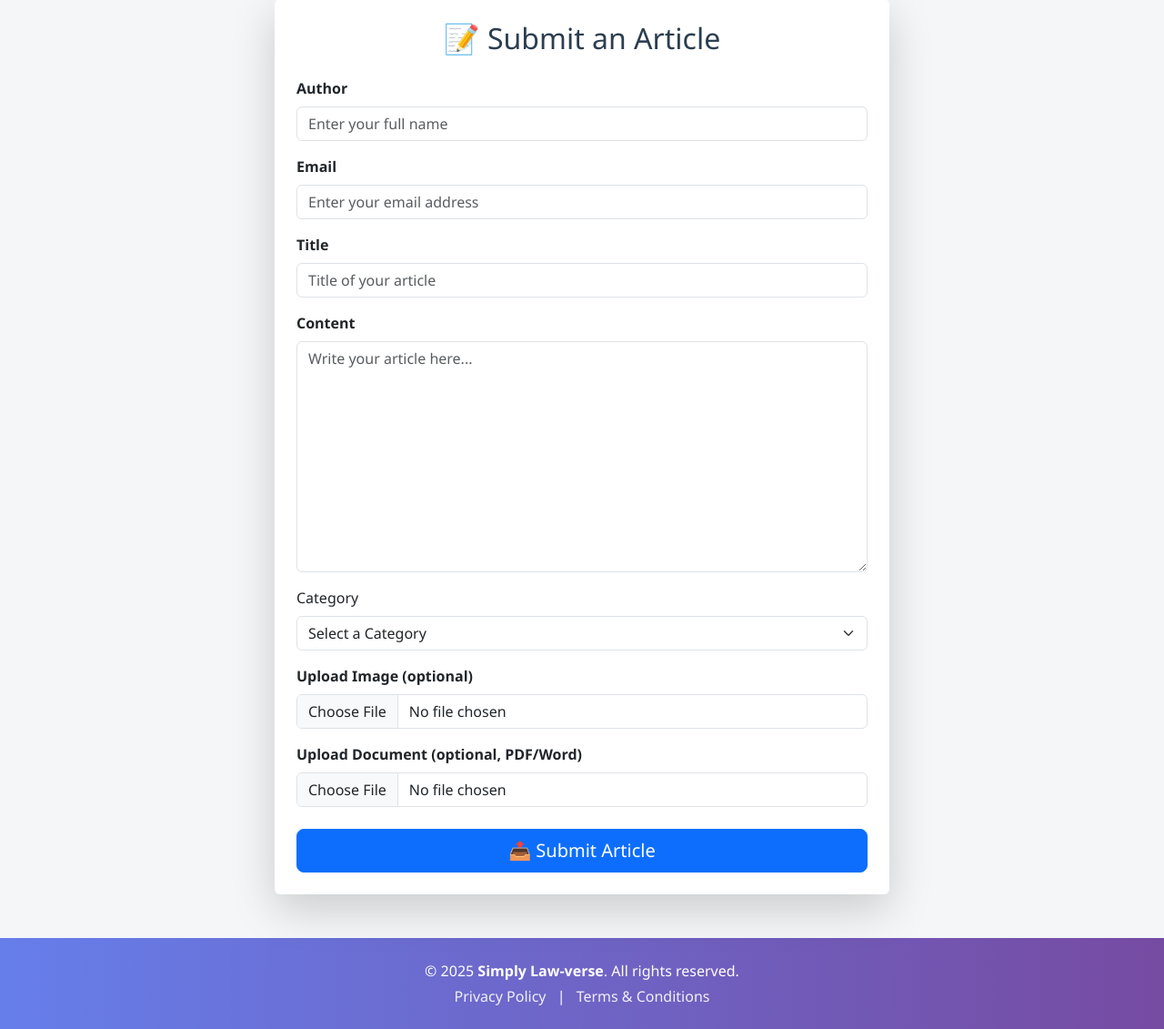
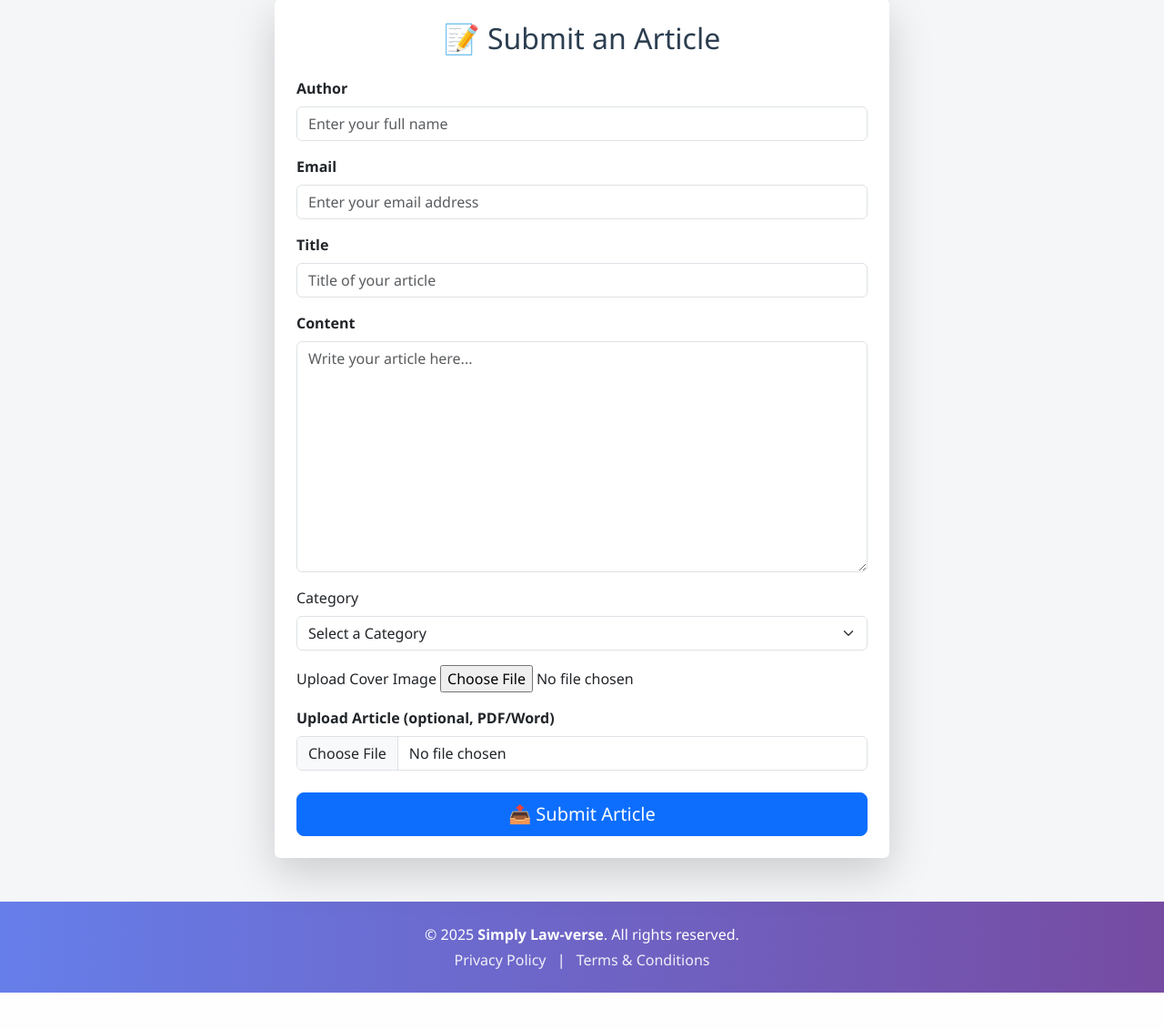
Before and after one commit to emmanuelayara/Simplylaw, a Flask app: page /submit in a window 1280 px wide. Shown: the part 135-1266 px from the top of the page at 91% size. After the commit the page ends 1226 px from the top, so only its background shows below. Run offline with Flask 3, Linux system fonts and the light colour scheme; some libraries are stand-ins or nearby versions.

Commit message:
another commit

```diff
--- a/forms.py
+++ b/forms.py
@@ -39,6 +39,6 @@ class ArticleSubmissionForm(FlaskForm):
     content = TextAreaField('Content', validators=[DataRequired()])
     email = StringField("Email", validators=[DataRequired()])
     category = SelectField('Category', choices=[], validators=[DataRequired()])
-    image = FileField('Article Image', validators=[FileAllowed(['jpg', 'png', 'jpeg', 'gif'], 'Images only!')])
+    cover_image = FileField('Cover Image', validators=[FileAllowed(['jpg', 'jpeg', 'png'])])
     document = FileField('Supporting Document', validators=[FileAllowed(['pdf', 'doc', 'docx'], 'Documents only!')])
     submit = SubmitField('Submit')
--- a/models.py
+++ b/models.py
@@ -27,7 +27,7 @@ class Article(db.Model):
     likes = db.Column(db.Integer, default=0, nullable=False)
     status = db.Column(db.String(20), nullable=False, default='pending')
     date_submitted = db.Column(db.DateTime, default=datetime.utcnow)
-    image_filename = db.Column(db.String(120), nullable=True)
+    cover_image = db.Column(db.String(100))  # New field
     document_filename = db.Column(db.String(120), nullable=True)
     category = db.Column(db.String(100), nullable=False, default='General')
     approved = db.Column(db.Boolean, default=False)  # <- important!
--- a/routes.py
+++ b/routes.py
@@ -11,6 +11,43 @@ from flask import request, redirect, url_for, flash, render_template
 from werkzeug.utils import secure_filename
 import os
 from flask import render_template
+from flask import request, redirect, url_for, flash
+from werkzeug.utils import secure_filename
+import os
+
+
+
+
+UPLOAD_FOLDER = os.path.join(app.root_path, 'static/uploads')
+ALLOWED_EXTENSIONS = {'png', 'jpg', 'jpeg', 'gif'}
+
+app.config['UPLOAD_FOLDER'] = UPLOAD_FOLDER
+
+def allowed_file(filename):
+    return '.' in filename and \
+           filename.rsplit('.', 1)[1].lower() in ALLOWED_EXTENSIONS
+
+@app.route('/upload', methods=['GET', 'POST'])
+def upload_cover_image():
+    if request.method == 'POST':
+        if 'cover_image' not in request.files:
+            flash('No file part')
+            return redirect(request.url)
+
+        file = request.files['cover_image']
+
+        if file.filename == '':
+            flash('No selected file')
+            return redirect(request.url)
+
+        if file and allowed_file(file.filename):
+            filename = secure_filename(file.filename)
+            file.save(os.path.join(app.config['UPLOAD_FOLDER'], filename))
+            flash('Upload successful!')
+            return redirect(url_for('upload_cover_image'))
+
+    return render_template('submit_article.html')  # Make sure you have the HTML form here
+
 
 @login_manager.user_loader
 def load_user(user_id):
@@ -85,32 +122,32 @@ def like_article(article_id):
 def submit_article():
     form = ArticleSubmissionForm()
 
-    # Set category choices dynamically (or statically)
-    form.category.choices = [
-        ("Criminal Law"), ("Family Law"), ("Constitutional Law"),
-        ("Tech Law"), ("Property Law"), ("Administrative Law"),
-        ("International Law"), ("Contract Law"), ("Tort Law"),
-        ("Succession Law"), ("Corporate Law"), ("Commercial Law"),
-        ("Banking and Finance Law"), ("Securities Law"), ("Civil Litigation"),
-        ("Criminal Litigation"), ("Alternative Dispute Resolution"), ("Environmental Law"),
-        ("Energy Law"), ("Intellectual Property Law"), ("Copyright Law"),
-        ("Patent Law"), ("Trademark Law"), ("Trade Secrets Law"),
-        ("Labour and Employment Law"), ("Human Rights Law"), ("Health and Medical Law"),
-        ("Real Estate Law"), ("Transportation Law"), ("Cyber Law"),
-        ("Data Protection and Privacy Law"), ("Space Law"), ("Sports and Entertainment Law"),
-        ("Media and Communications Law"), ("Education Law"), ("Agricultural Law"),
-        ("Animal Law"), ("Maritime and Admiralty Law"), ("Immigration Law"),
-        ("Tax Law"), ("Military Law"), ("Bankruptcy Law"),
-        ("Consumer Protection Law"), ("Public Interest Law"), ("Customary and Indigenous Law")
-    ]
+    # Set category choices (ensure each is a tuple of (value, label))
+    form.category.choices = [(cat, cat) for cat in [
+        "Criminal Law", "Family Law", "Constitutional Law",
+        "Tech Law", "Property Law", "Administrative Law",
+        "International Law", "Contract Law", "Tort Law",
+        "Succession Law", "Corporate Law", "Commercial Law",
+        "Banking and Finance Law", "Securities Law", "Civil Litigation",
+        "Criminal Litigation", "Alternative Dispute Resolution", "Environmental Law",
+        "Energy Law", "Intellectual Property Law", "Copyright Law",
+        "Patent Law", "Trademark Law", "Trade Secrets Law",
+        "Labour and Employment Law", "Human Rights Law", "Health and Medical Law",
+        "Real Estate Law", "Transportation Law", "Cyber Law",
+        "Data Protection and Privacy Law", "Space Law", "Sports and Entertainment Law",
+        "Media and Communications Law", "Education Law", "Agricultural Law",
+        "Animal Law", "Maritime and Admiralty Law", "Immigration Law",
+        "Tax Law", "Military Law", "Bankruptcy Law",
+        "Consumer Protection Law", "Public Interest Law", "Customary and Indigenous Law"
+    ]]
 
     if form.validate_on_submit():
-        # Handle image upload
-        image = request.files.get('image')
-        image_filename = None
-        if image and image.filename:
-            image_filename = secure_filename(image.filename)
-            image.save(os.path.join(app.config['UPLOAD_FOLDER'], image_filename))
+        # Handle cover image upload
+        cover_image = request.files.get('image')
+        cover_image_filename = None
+        if cover_image and cover_image.filename:
+            cover_image_filename = secure_filename(cover_image.filename)
+            cover_image.save(os.path.join(app.config['UPLOAD_FOLDER'], cover_image_filename))
 
         # Handle document upload
         document = request.files.get('document')
@@ -119,23 +156,28 @@ def submit_article():
             document_filename = secure_filename(document.filename)
             document.save(os.path.join(app.config['UPLOAD_FOLDER'], document_filename))
 
-        # Create article object
+        # Create Article record
         article = Article(
             author=form.author.data,
             email=form.email.data,
             title=form.title.data,
             content=form.content.data,
             category=form.category.data,
-            image_filename=image_filename,             # Optional: ensure this exists in your model
-            document_filename=document_filename        # Optional: ensure this exists in your model
+            cover_image=cover_image_filename,          # Ensure your model has this field
+            document_filename=document_filename        # Ensure your model has this field
         )
 
         db.session.add(article)
         db.session.commit()
+
         flash('Article submitted successfully and is awaiting approval.', 'success')
         return redirect(url_for('home'))
+    else:
+        print("Form not validated")
+        print(form.errors)
 
     return render_template('submit_article.html', form=form)
+
 
 
 
--- a/templates/submit_article.html
+++ b/templates/submit_article.html
@@ -84,12 +84,12 @@
 
 
         <div class="mb-3">
-          <label for="image" class="form-label fw-bold">Upload Image (optional)</label>
-          <input type="file" name="image" class="form-control" accept="image/*">
+              <label>Upload Cover Image</label>
+              <input type="file" name="cover_image" required>
         </div>
 
         <div class="mb-3">
-          <label for="document" class="form-label fw-bold">Upload Document (optional, PDF/Word)</label>
+          <label for="document" class="form-label fw-bold">Upload Article (optional, PDF/Word)</label>
           <input type="file" name="document" class="form-control" accept=".pdf,.doc,.docx">
         </div>
 
```
Also changed, not shown: migrations/versions/26c870dee028_initial.py (renamed from migrations/versions/c09dda348c9a_initial.py, +5 -4 lines), migrations/versions/4843e06d0ac6_add_likes_to_articles.py (deleted, +0 -32 lines), instance/site.db.
